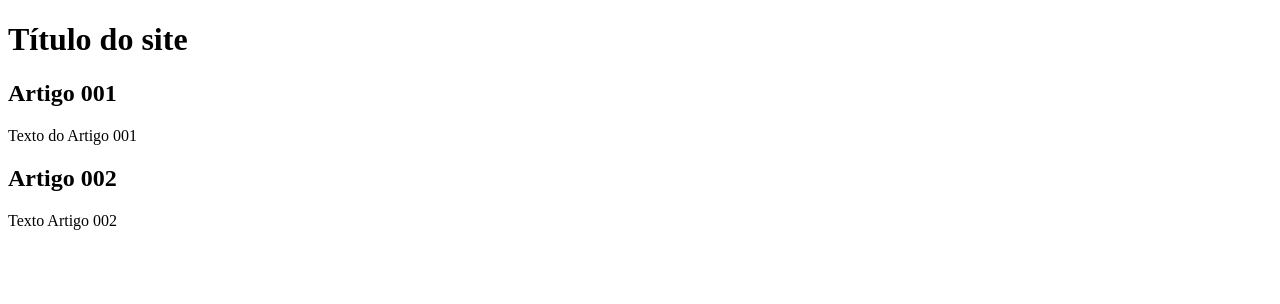
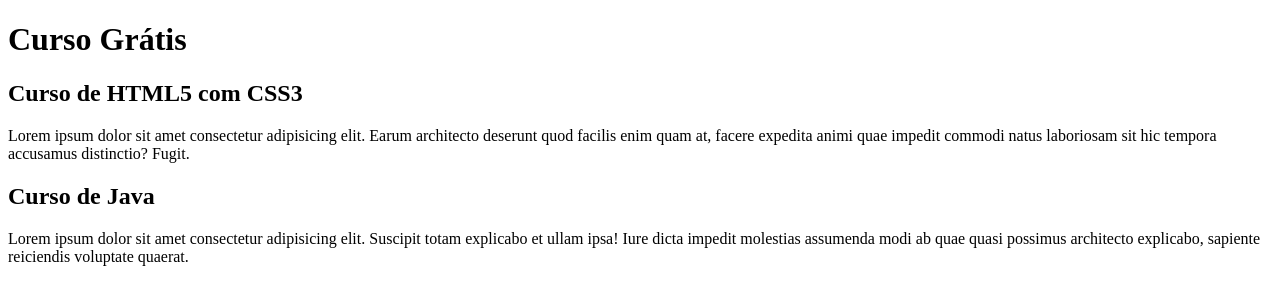
Before and after one commit to alexandrekapete/projeto-site, a plain HTML site: page index.html in a window 1280 px wide. Drawn offline with Linux system fonts and the light colour scheme.

Commit message:
Comecei a escrever conteúdo

```diff
--- a/index.html
+++ b/index.html
@@ -8,15 +8,15 @@
 <body>
     <main>
         <header>
-            <h1>Título do site</h1>
+            <h1>Curso Grátis</h1>
         </header>
         <article>
-            <h2>Artigo 001</h2>
-            <p>Texto do Artigo 001</p>
+            <h2>Curso de HTML5 com CSS3</h2>
+            <p>Lorem ipsum dolor sit amet consectetur adipisicing elit. Earum architecto deserunt quod facilis enim quam at, facere expedita animi quae impedit commodi natus laboriosam sit hic tempora accusamus distinctio? Fugit.</p>
         </article>
         <article>
-            <h2>Artigo 002</h2>
-            <p> Texto  Artigo 002</p>
+            <h2>Curso de Java</h2>
+            <p>Lorem ipsum dolor sit amet consectetur adipisicing elit. Suscipit totam explicabo et ullam ipsa! Iure dicta impedit molestias assumenda modi ab quae quasi possimus architecto explicabo, sapiente reiciendis voluptate quaerat.</p>
         </article>
     </main>
 
```
